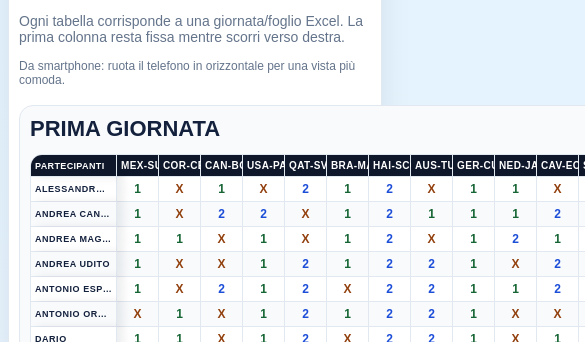
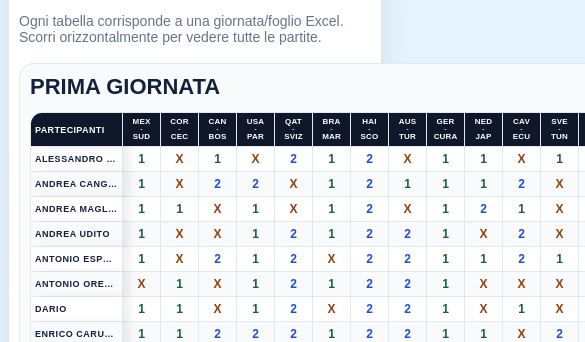
Before and after one commit to D4r10r/totomondiale-cameg, a plain HTML site: page pronostici.html in a window 390 px wide. Shown: the part 502-844 px from the top of the page, 585 px wide, since content can reach past the window. Drawn offline with Linux system fonts and the light colour scheme.

Commit message:
Add files via upload

```diff
--- a/assets/pronostici.js
+++ b/assets/pronostici.js
@@ -12,6 +12,18 @@ function escapeHtml(value) {
     .replaceAll('>', '&gt;')
     .replaceAll('"', '&quot;')
     .replaceAll("'", '&#039;');
+}
+
+
+function formatMatchHeader(match) {
+  const safe = escapeHtml(match);
+  const parts = String(match || '').split('-').map(x => x.trim()).filter(Boolean);
+  if (parts.length >= 2) {
+    const home = escapeHtml(parts[0]);
+    const away = escapeHtml(parts.slice(1).join('-'));
+    return `<span class="team-code">${home}</span><span class="vs-sep">-</span><span class="team-code">${away}</span>`;
+  }
+  return safe;
 }
 
 function dayOrder(day) {
@@ -57,7 +69,7 @@ function renderSheets(predictions) {
 
   els.container.innerHTML = sheets.map(([day, sheet]) => {
     const participants = [...sheet.participants.keys()].sort((a, b) => a.localeCompare(b, 'it'));
-    const header = sheet.matches.map(match => `<th class="match-head">${escapeHtml(match)}</th>`).join('');
+    const header = sheet.matches.map(match => `<th class="match-head">${formatMatchHeader(match)}</th>`).join('');
     const rows = participants.map(name => {
       const forecasts = sheet.matches.map(match => {
         const value = sheet.participants.get(name).get(match) || '';
--- a/assets/style.css
+++ b/assets/style.css
@@ -143,3 +143,58 @@ code { background:#e2e8f0; padding:2px 5px; border-radius:6px; }
   .forecast { min-width: 30px; max-width: 32px; font-size: 12px; }
   .excel-table th, .excel-table td { padding: 5px 4px; }
 }
+
+
+/* v7: intestazioni partite più leggibili e compatte nel riepilogo pronostici */
+.excel-table thead th.match-head {
+  white-space: normal;
+  line-height: 1.05;
+  vertical-align: middle;
+  padding: 5px 3px;
+}
+.match-head {
+  min-width: 42px;
+  max-width: 46px;
+  width: 46px;
+}
+.team-code {
+  display: block;
+  font-size: 9px;
+  font-weight: 800;
+  letter-spacing: .02em;
+}
+.vs-sep {
+  display: block;
+  font-size: 8px;
+  line-height: .9;
+  opacity: .75;
+}
+.forecast {
+  min-width: 28px;
+  max-width: 32px;
+  width: 32px;
+}
+.excel-table th, .excel-table td {
+  padding: 5px 4px;
+}
+@media (max-width: 760px) {
+  .excel-table .participant-col {
+    width: 92px;
+    min-width: 92px;
+    max-width: 92px;
+    font-size: 9px;
+  }
+  .match-head {
+    min-width: 36px;
+    max-width: 38px;
+    width: 38px;
+  }
+  .team-code { font-size: 8px; }
+  .vs-sep { font-size: 7px; }
+  .forecast {
+    min-width: 27px;
+    max-width: 29px;
+    width: 29px;
+    font-size: 12px;
+  }
+}
--- a/pronostici.html
+++ b/pronostici.html
@@ -29,7 +29,7 @@
         <h2>Tutti i pronostici</h2>
         <button id="reloadBtn" type="button">Aggiorna</button>
       </div>
-      <p class="hint">Ogni tabella corrisponde a una giornata/foglio Excel. La prima colonna resta fissa mentre scorri verso destra.</p><p class="mobile-note">Da smartphone: ruota il telefono in orizzontale per una vista più comoda.</p>
+      <p class="hint">Ogni tabella corrisponde a una giornata/foglio Excel. Scorri orizzontalmente per vedere tutte le partite.</p>
       <div id="predictionSheets" class="prediction-sheets">
         <p>Caricamento riepilogo...</p>
       </div>
```
Also changed, not shown: index.html (+16 -19 lines), 1 other file.
